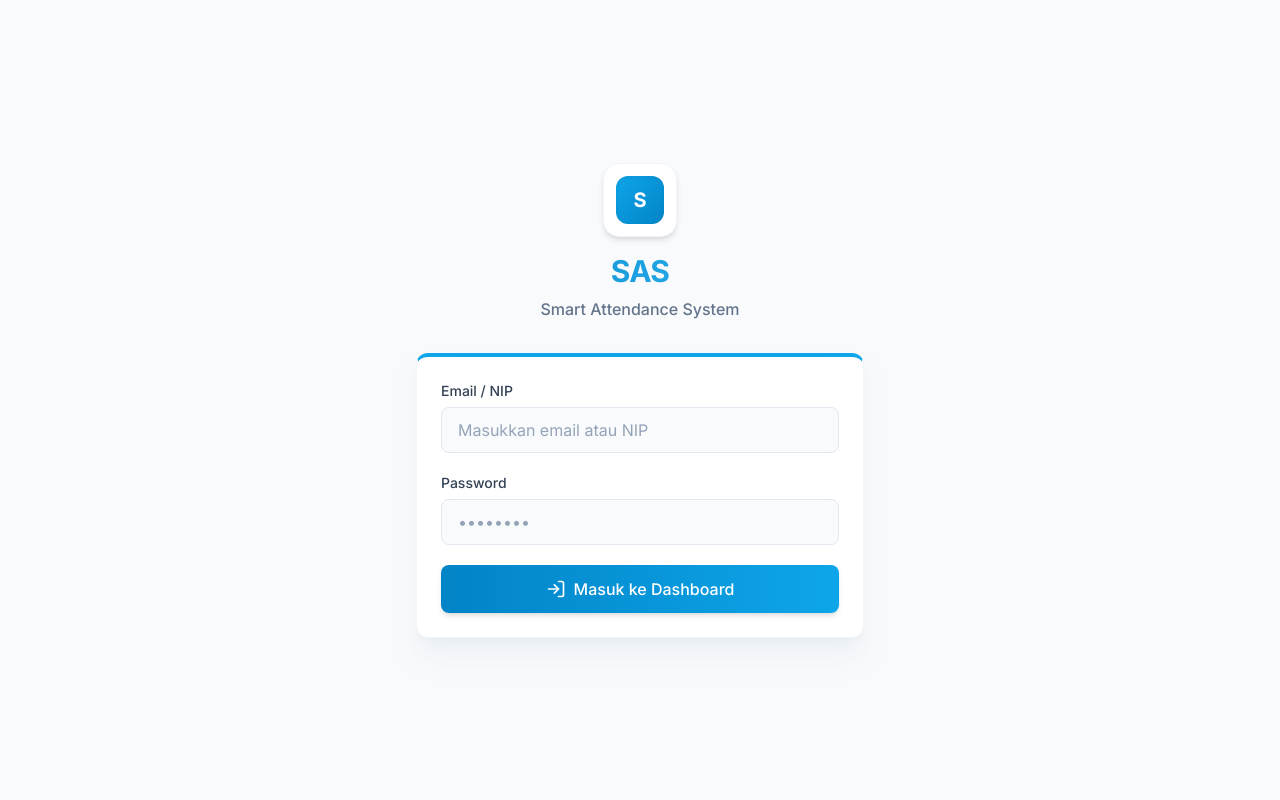
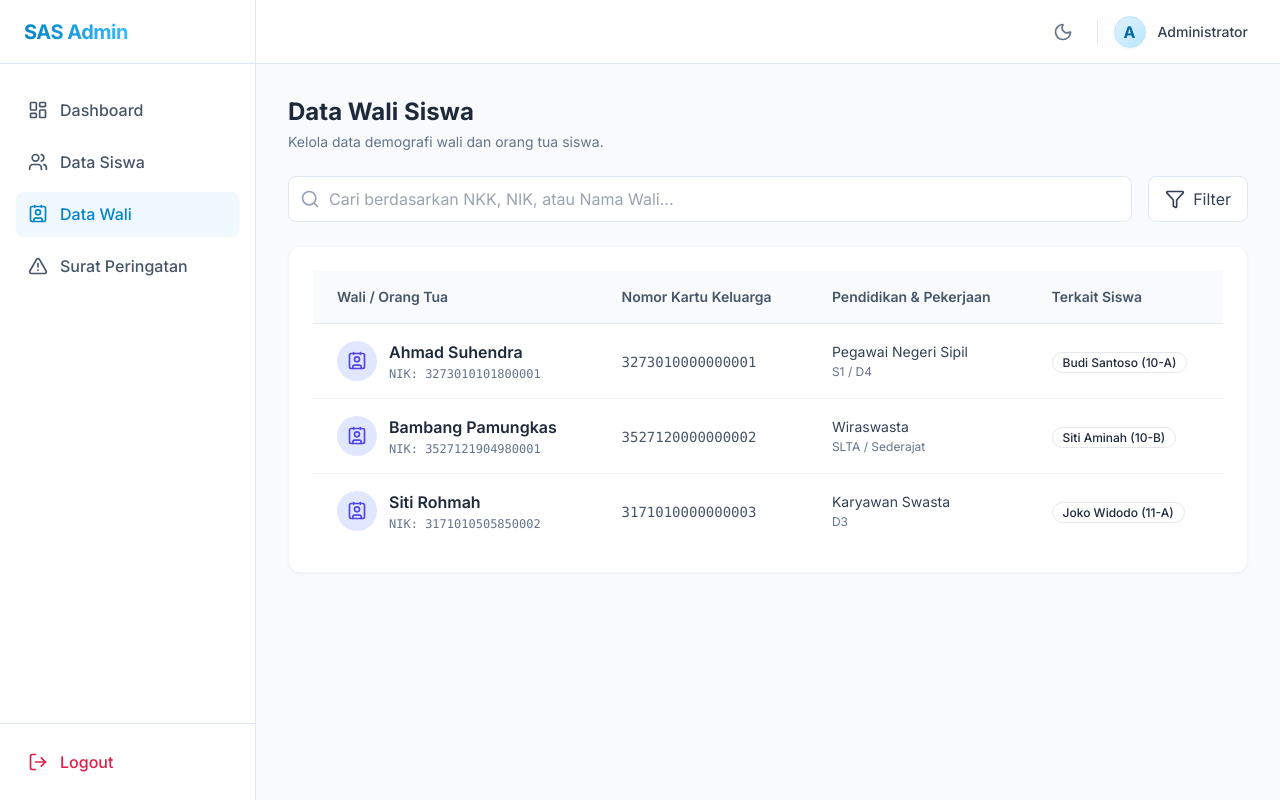
Before and after one commit to hmdevelop19-source/app-sas, a React (Vite) app: page /guardians in a window 1280 px wide. Before the commit this address led to /login. Built offline with nearby package versions, Linux system fonts and the light colour scheme.

Commit message:
menambah modul wali

```diff
--- a/src/App.tsx
+++ b/src/App.tsx
@@ -4,6 +4,7 @@ import Login from './pages/Login';
 import Dashboard from './pages/Dashboard';
 import Students from './pages/Students';
 import AddStudent from './pages/AddStudent';
+import Guardians from './pages/Guardians';
 import Warnings from './pages/Warnings';
 
 function App() {
@@ -18,6 +19,7 @@ function App() {
           <Route path="dashboard" element={<Dashboard />} />
           <Route path="students" element={<Students />} />
           <Route path="students/add" element={<AddStudent />} />
+          <Route path="guardians" element={<Guardians />} />
           <Route path="warnings" element={<Warnings />} />
         </Route>
 
--- a/src/layouts/AdminLayout.tsx
+++ b/src/layouts/AdminLayout.tsx
@@ -1,5 +1,5 @@
 import { Outlet, NavLink, useNavigate } from 'react-router-dom';
-import { LayoutDashboard, Users, AlertTriangle, LogOut, Menu, Moon, Sun } from 'lucide-react';
+import { LayoutDashboard, Users, Contact, AlertTriangle, LogOut, Menu, Moon, Sun } from 'lucide-react';
 import { useTheme } from '../contexts/ThemeContext';
 
 const AdminLayout = () => {
@@ -14,6 +14,7 @@ const AdminLayout = () => {
   const navItems = [
     { name: 'Dashboard', path: '/dashboard', icon: LayoutDashboard },
     { name: 'Data Siswa', path: '/students', icon: Users },
+    { name: 'Data Wali', path: '/guardians', icon: Contact },
     { name: 'Surat Peringatan', path: '/warnings', icon: AlertTriangle },
   ];
 
--- /dev/null
+++ b/src/pages/Guardians.tsx
@@ -0,0 +1,106 @@
+import { Contact, Search, Filter } from 'lucide-react';
+import { Card } from '../components/Card';
+import { Badge } from '../components/Badge';
+
+const Guardians = () => {
+  // Dummy data for presentation
+  const guardians = [
+    {
+      id: 1,
+      nkk: '3273010000000001',
+      nik: '3273010101800001',
+      name: 'Ahmad Suhendra',
+      education: 'S1 / D4',
+      occupation: 'Pegawai Negeri Sipil',
+      student: 'Budi Santoso (10-A)'
+    },
+    {
+      id: 2,
+      nkk: '3527120000000002',
+      nik: '3527121904980001',
+      name: 'Bambang Pamungkas',
+      education: 'SLTA / Sederajat',
+      occupation: 'Wiraswasta',
+      student: 'Siti Aminah (10-B)'
+    },
+    {
+      id: 3,
+      nkk: '3171010000000003',
+      nik: '3171010505850002',
+      name: 'Siti Rohmah',
+      education: 'D3',
+      occupation: 'Karyawan Swasta',
+      student: 'Joko Widodo (11-A)'
+    },
+  ];
+
+  return (
+    <div className="space-y-6">
+      <div className="flex flex-col sm:flex-row justify-between items-start sm:items-center gap-4">
+        <div>
+          <h1 className="text-2xl font-bold text-slate-800 dark:text-slate-100">Data Wali Siswa</h1>
+          <p className="text-sm text-slate-500 dark:text-slate-400 mt-1">Kelola data demografi wali dan orang tua siswa.</p>
+        </div>
+      </div>
+
+      <div className="flex flex-col sm:flex-row gap-4 mb-6">
+        <div className="relative flex-1">
+          <Search className="absolute left-3 top-1/2 -translate-y-1/2 text-slate-400" size={20} />
+          <input
+            type="text"
+            placeholder="Cari berdasarkan NKK, NIK, atau Nama Wali..."
+            className="w-full pl-10 pr-4 py-2.5 bg-white dark:bg-slate-800 border border-slate-200 dark:border-slate-700 rounded-lg focus:ring-2 focus:ring-sky-500 outline-none transition-all dark:text-slate-200"
+          />
+        </div>
+        <button className="flex items-center gap-2 px-4 py-2.5 bg-white dark:bg-slate-800 border border-slate-200 dark:border-slate-700 rounded-lg text-slate-700 dark:text-slate-300 hover:bg-slate-50 dark:hover:bg-slate-700 transition-colors">
+          <Filter size={20} />
+          <span>Filter</span>
+        </button>
+      </div>
+
+      <Card className="overflow-hidden">
+        <div className="overflow-x-auto">
+          <table className="w-full text-left border-collapse">
+            <thead>
+              <tr className="bg-slate-50 dark:bg-slate-800/50 border-b border-slate-200 dark:border-slate-700">
+                <th className="px-6 py-4 text-sm font-semibold text-slate-600 dark:text-slate-300">Wali / Orang Tua</th>
+                <th className="px-6 py-4 text-sm font-semibold text-slate-600 dark:text-slate-300">Nomor Kartu Keluarga</th>
+                <th className="px-6 py-4 text-sm font-semibold text-slate-600 dark:text-slate-300">Pendidikan & Pekerjaan</th>
+                <th className="px-6 py-4 text-sm font-semibold text-slate-600 dark:text-slate-300">Terkait Siswa</th>
+              </tr>
+            </thead>
+            <tbody className="divide-y divide-slate-100 dark:divide-slate-800">
+              {guardians.map((guardian) => (
+                <tr key={guardian.id} className="hover:bg-slate-50/50 dark:hover:bg-slate-800/25 transition-colors">
+                  <td className="px-6 py-4">
+                    <div className="flex items-center gap-3">
+                      <div className="w-10 h-10 rounded-full bg-indigo-100 dark:bg-indigo-900/30 flex items-center justify-center text-indigo-600 dark:text-indigo-400 font-bold shrink-0">
+                        <Contact size={20} />
+                      </div>
+                      <div>
+                        <p className="font-semibold text-slate-800 dark:text-slate-200">{guardian.name}</p>
+                        <p className="text-xs text-slate-500 dark:text-slate-400 font-mono mt-0.5">NIK: {guardian.nik}</p>
+                      </div>
+                    </div>
+                  </td>
+                  <td className="px-6 py-4">
+                    <span className="font-mono text-sm text-slate-600 dark:text-slate-300">{guardian.nkk}</span>
+                  </td>
+                  <td className="px-6 py-4">
+                    <p className="text-sm text-slate-700 dark:text-slate-300">{guardian.occupation}</p>
+                    <p className="text-xs text-slate-500 dark:text-slate-400 mt-0.5">{guardian.education}</p>
+                  </td>
+                  <td className="px-6 py-4">
+                    <Badge variant="primary">{guardian.student}</Badge>
+                  </td>
+                </tr>
+              ))}
+            </tbody>
+          </table>
+        </div>
+      </Card>
+    </div>
+  );
+};
+
+export default Guardians;
```
